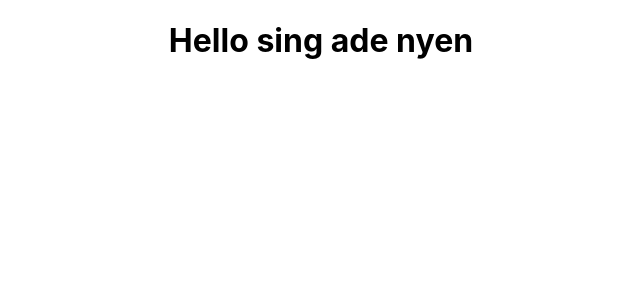
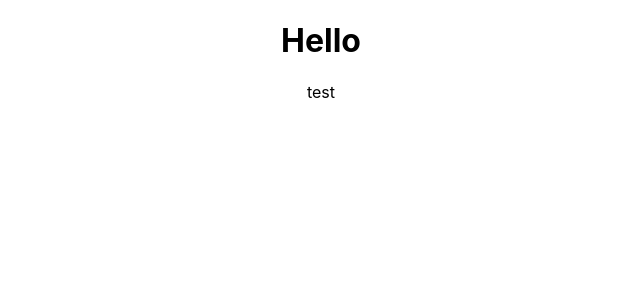
Before and after one commit to Arraidh/movie_app, a React (Create React App) app: page / in a window 1280 px wide. Shown: the top 300 px of the page, without its empty margins (319-959 px from the left). Built offline with nearby package versions, Linux system fonts and the light colour scheme.

Commit message:
testing ternary operation

```diff
--- a/src/App.js
+++ b/src/App.js
@@ -1,11 +1,18 @@
 import './App.css';
 
 const App = () => {
-  const name = 'Ari';
+  const name = 'ari';
   const isNameShowing = false;
   return (
     <div className="App">
-      <h1>Hello {isNameShowing ? name : 'sing ade nyen'}</h1>
+      <h1>Hello { }</h1>
+      {name ? (
+        <>
+          test
+        </>
+      ) : (
+        <h1>test</h1>
+      )}
     </div>
   );
 }
```
